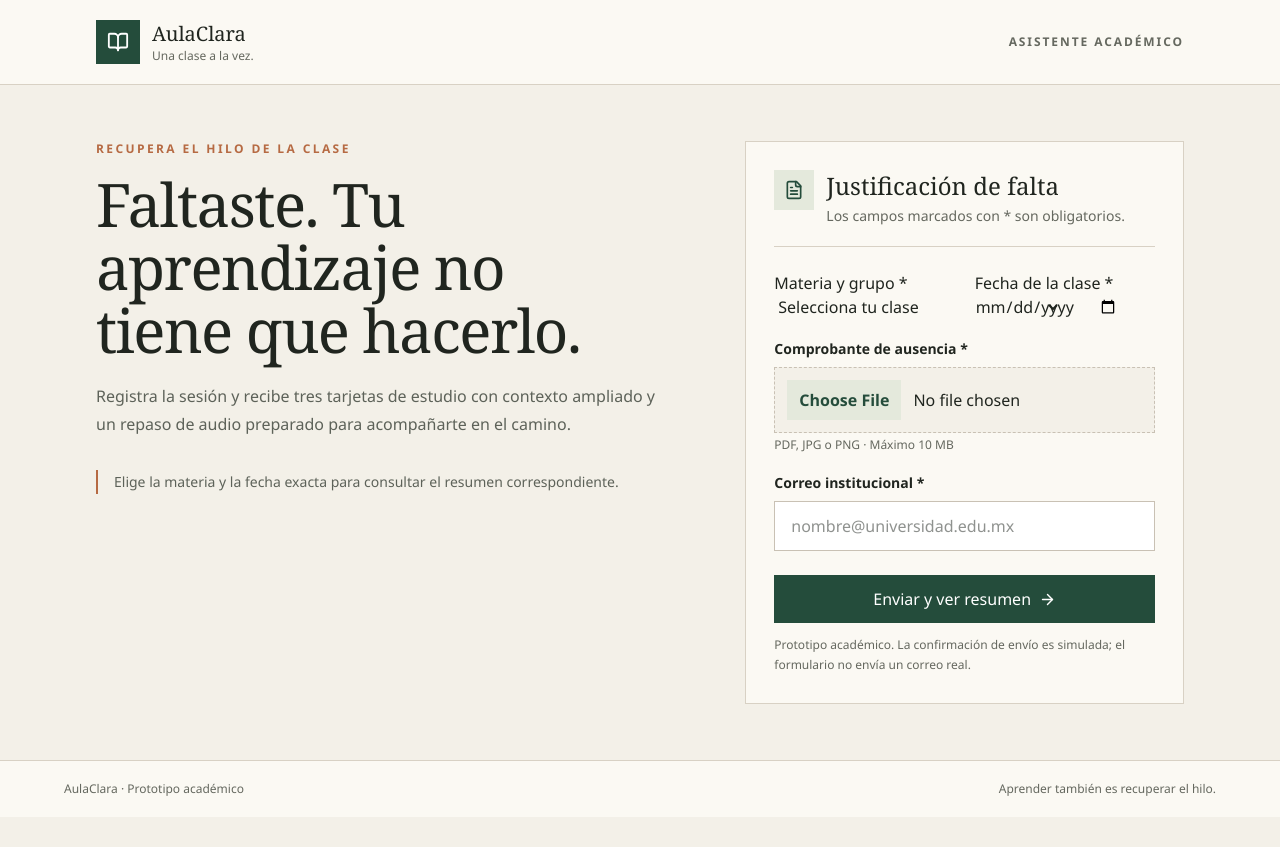
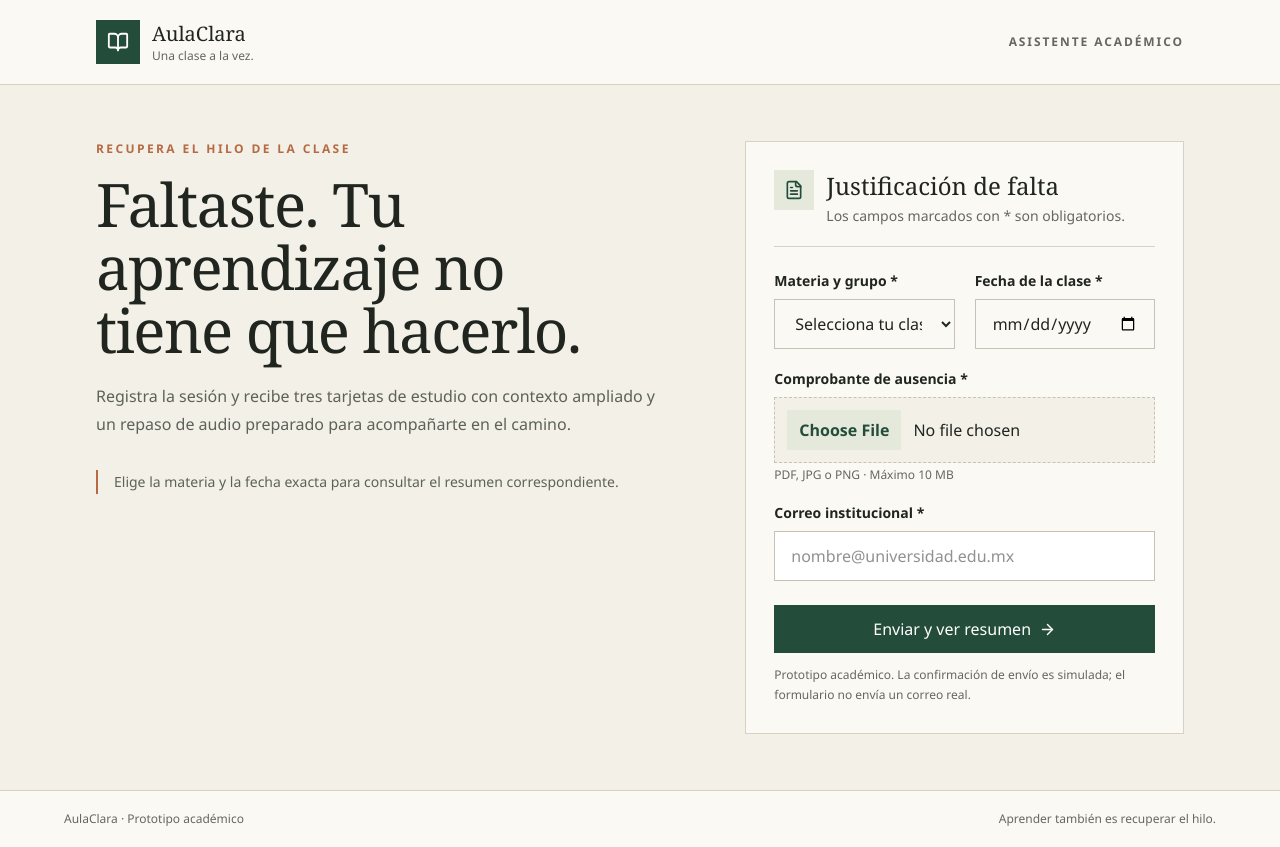
Before and after one commit to 18040188-hash/Resumen-clases-zoom-, a Next.js app: page / in a window 1280 px wide. Before the commit the page ends 817 px from the top, so only its background shows below. Built offline with nearby package versions, Linux system fonts and the light colour scheme.

Commit message:
Update SelectorClase.tsx

```diff
--- a/components/SelectorClase.tsx
+++ b/components/SelectorClase.tsx
@@ -2,19 +2,19 @@
 
 export const CLASES = [
   {
-    value: "Algoritmic Thinking",
+    value: "algoritmic-thinking",
     label: "Algoritmic Thinking",
     grupo: "Grupo B",
     hora: "11:20",
   },
   {
-    value: "Design Thinking",
+    value: "design-thinking",
     label: "Design Thinking",
     grupo: "Grupo A",
     hora: "8:00",
   },
   {
-    value: "People and Teams",
+    value: "people-teams",
     label: "People and Teams",
     grupo: "Grupo B",
     hora: "13:00",
@@ -35,15 +35,14 @@ export default function SelectorClase({
   return (
     <div className="grid gap-5 sm:grid-cols-2">
       <div>
-        <label htmlFor="materia">
-          Materia y grupo *
-        </label>
+        <label htmlFor="materia" className="mb-2 block text-sm font-semibold text-[#20251f]">Materia y grupo *</label>
         <select
           id="materia"
           name="materia"
           required
           value={materia}
           onChange={(e) => onMateriaChange(e.target.value)}
+          className="min-h-12 w-full border border-[#c9c1b4] bg-[#fbf9f3] px-4 py-3 text-sm text-[#20251f] outline-none focus:border-[#244c3b]"
         >
           <option value="">Selecciona tu clase</option>
           {CLASES.map((clase) => (
@@ -55,9 +54,7 @@ export default function SelectorClase({
       </div>
 
       <div>
-        <label htmlFor="fecha-clase">
-          Fecha de la clase *
-        </label>
+        <label htmlFor="fecha-clase" className="mb-2 block text-sm font-semibold text-[#20251f]">Fecha de la clase *</label>
         <input
           id="fecha-clase"
           name="fecha-clase"
@@ -65,6 +62,7 @@ export default function SelectorClase({
           required
           value={fecha}
           onChange={(e) => onFechaChange(e.target.value)}
+          className="min-h-12 w-full border border-[#c9c1b4] bg-[#fbf9f3] px-4 py-3 text-sm text-[#20251f] outline-none focus:border-[#244c3b]"
         />
       </div>
     </div>
```
